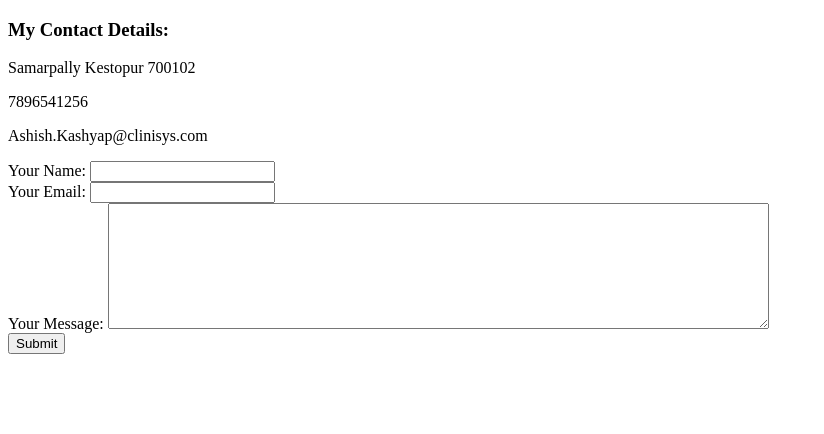
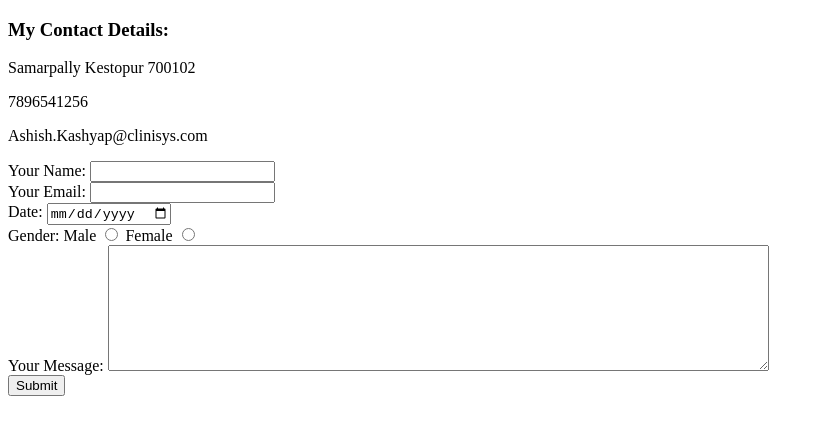
Before and after one commit to ashish-kashyap/cv, a plain HTML site: page contact-me.html in a window 1280 px wide. Shown: the whole page, without its empty margins (0-824 px from the left). Drawn offline with Linux system fonts and the light colour scheme.

Commit message:
Update contact-me.html

```diff
--- a/contact-me.html
+++ b/contact-me.html
@@ -17,6 +17,12 @@
         <input type="text" name="Your Name" value=""><br>
         <label>Your Email:</label>
         <input type="email" name="Your Email" value=""><br>
+        <label>Date:</label>
+        <input type="date" name="My Date" value=""><br>
+        <label>Gender: Male</label>
+        <input type="radio" name="My Gender">
+        <label>Female</label>
+        <input type="radio" name="My Gender"><br>
         <label>Your Message:</label>
         <textarea name="Your Message" rows="8" cols="80"></textarea><br>
         <input type="submit" name="">
```
